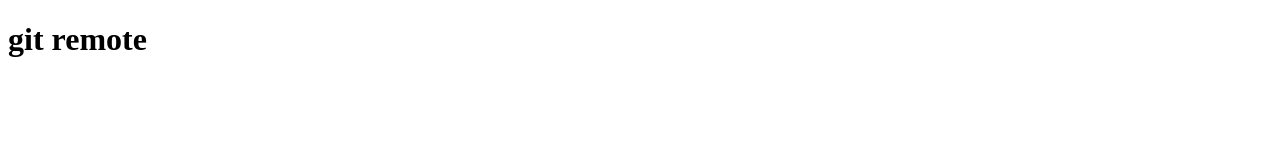
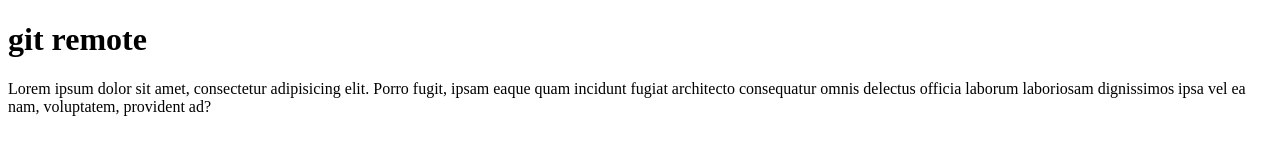
Before and after one commit to nasrudinfahmi/tes-git-remote, a plain HTML site: page index.html in a window 1280 px wide. Drawn offline with Linux system fonts and the light colour scheme.

Commit message:
menambahkan baris paragraf

```diff
--- a/index.html
+++ b/index.html
@@ -8,5 +8,6 @@
 </head>
 <body>
   <h1>git remote</h1>
+  <p>Lorem ipsum dolor sit amet, consectetur adipisicing elit. Porro fugit, ipsam eaque quam incidunt fugiat architecto consequatur omnis delectus officia laborum laboriosam dignissimos ipsa vel ea nam, voluptatem, provident ad?</p>
 </body>
 </html>
```
